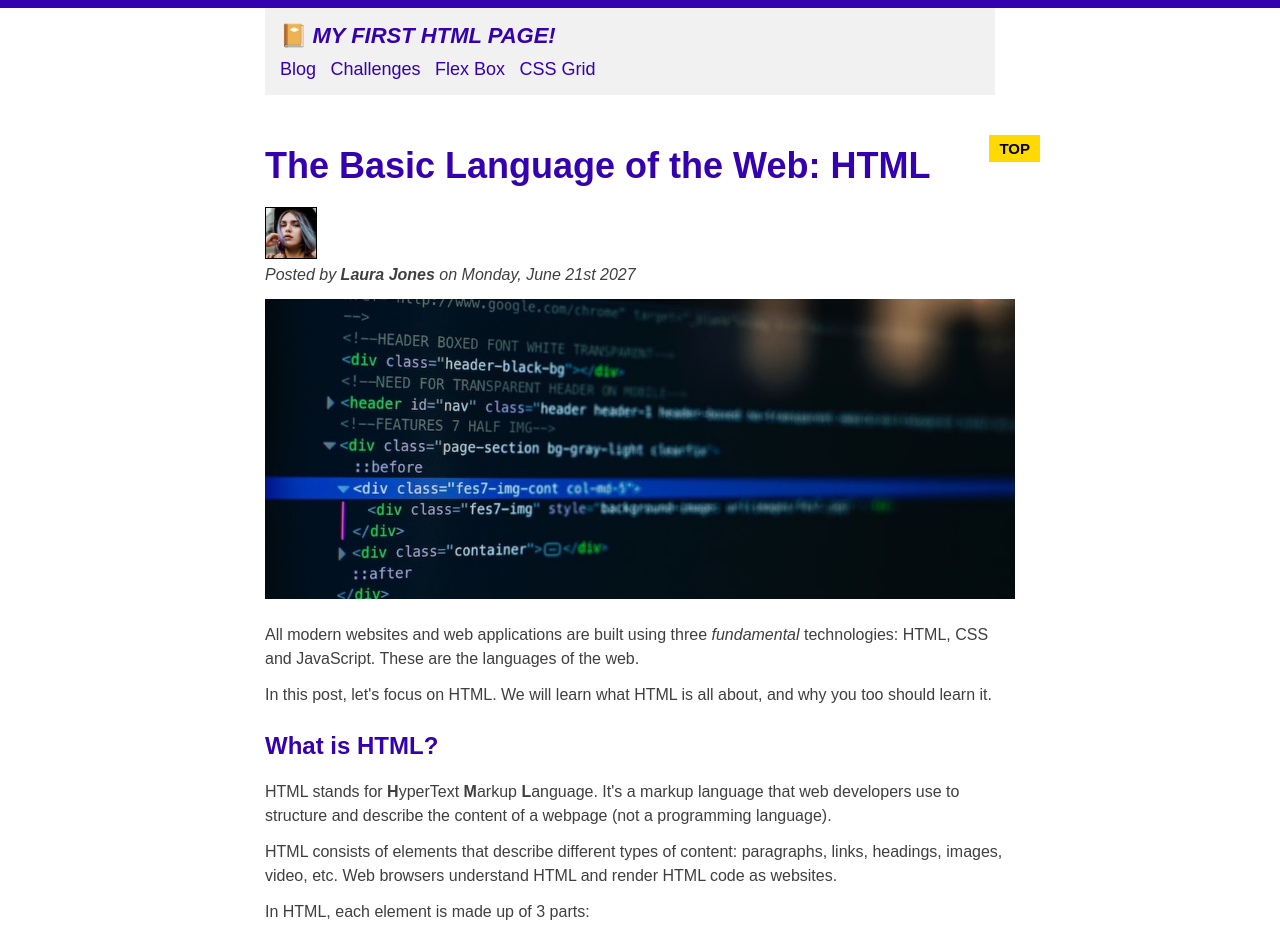
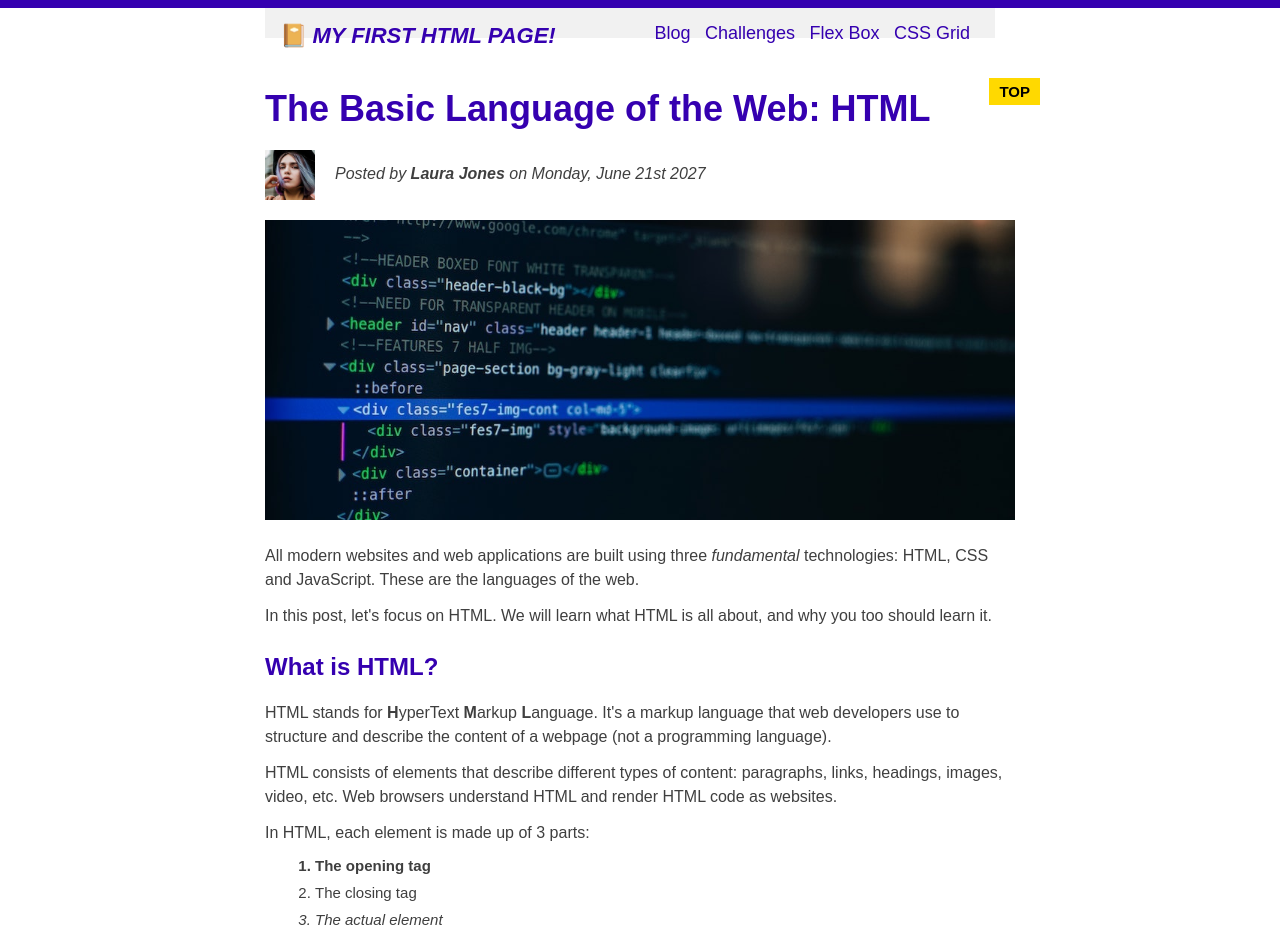
Before and after one commit to muknan/CSS_fundamentals, a plain HTML site: page index.html in a window 1280 px wide. Shown: the top 931 px of the page. Drawn offline with Linux system fonts and the light colour scheme.

Commit message:
Using Floats in CSS

```diff
--- a/index.html
+++ b/index.html
@@ -32,11 +32,11 @@
           <img
             src="img/laura-jones.jpg"
             height="50"
-            class="auth"
+            class="author-img"
             alt="author"
           />
 
-          <p id="author">
+          <p id="author" class="author">
             Posted by <strong>Laura Jones</strong> on Monday, June 21st 2027
           </p>
           <img
--- a/style.css
+++ b/style.css
@@ -246,3 +246,23 @@ nav a:link {
   right: 20px;
   position: absolute;
 }
+
+/*FLOATS*/
+.author-img {
+  float: left;
+  margin-bottom: 20px;
+}
+
+.author {
+  float: left;
+  margin-top: 12px;
+  margin-left: 20px;
+}
+
+h1 {
+  float: left;
+}
+
+nav {
+  float: right;
+}
```
